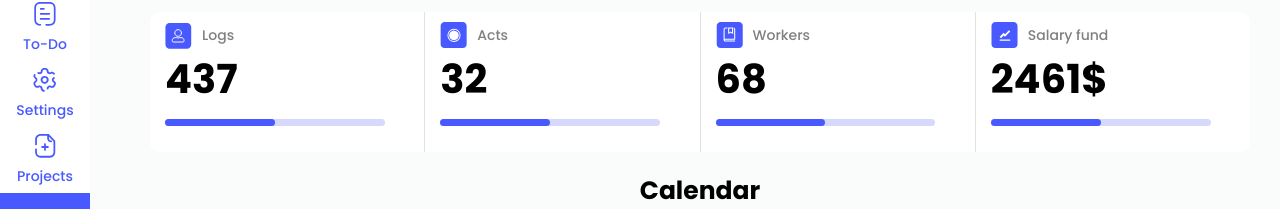
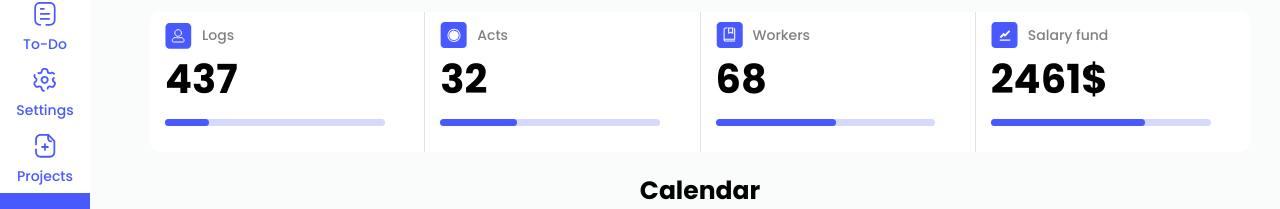
Before and after one commit to TheMuCiT/cryptocurrencyDashboard, a React (Create React App) app in the folder frontend/: page /about in a window 1280 px wide. Shown: the part 261-470 px from the top of the page. Built offline with nearby package versions, Linux system fonts and the light colour scheme.

Commit message:
Progress Bar

```diff
--- /dev/null
+++ b/frontend/src/components/ProgressBar/ProgressBar.js
@@ -0,0 +1,31 @@
+import React from 'react'
+import PropTypes from 'prop-types'
+
+const ProgressBar = ({ width, height, percentComplete, barColor, percentColor }) => {
+     return (
+          <div className='progress' style={{ width: width, height: height, backgroundColor: barColor }}>
+               <div
+                    className='progress-done'
+                    style={{ width: `${percentComplete}%`, backgroundColor: percentColor }}
+               />
+          </div>
+     )
+}
+
+ProgressBar.propTypes = {
+     width: PropTypes.string,
+     height: PropTypes.string,
+     percentComplete: PropTypes.number,
+     barColor: PropTypes.string,
+     percentColor: PropTypes.string,
+}
+
+ProgressBar.defaultProps = {
+     width: '5rem',
+     height: '1rem',
+     percentComplete: 50,
+     barColor: '#d6d9fc',
+     percentColor: '#485aff',
+}
+
+export default ProgressBar
--- a/frontend/src/pages/dashboard/Dashboard.js
+++ b/frontend/src/pages/dashboard/Dashboard.js
@@ -2,6 +2,7 @@ import React, { useState } from 'react'
 import DropdownNotification from '../../components/dropdown/DropdownNotification'
 import Calendar from '../../components/calendar/Calendar'
 import DropdownStatus from '../../components/dropdown/DropdownStatus'
+import ProgressBar from '../../components/ProgressBar/ProgressBar'
 
 import Search from '../../icons/Search'
 import BackArrow from '../../icons/BackArrow'
@@ -10,13 +11,13 @@ import SalaryFundIcon from '../../icons/SalaryFundIcon'
 import ActsIcon from '../../icons/ActsIcon'
 import WorkersIcon from '../../icons/WorkersIcon'
 import AddIcon from '../../icons/AddIcon'
+import DropDownArrowIcon from '../../icons/DropDownArrowIcon'
 
 import WorkingIMG from '../../images/Working.jpg'
 import DocumentIMG from '../../images/Document.jpg'
 import DataIMG from '../../images/Data.jpg'
 
 import './dashboard.css'
-import DropDownArrowIcon from '../../icons/DropDownArrowIcon'
 
 const Dashboard = () => {
      const [dropdown, setdropdown] = useState(false)
@@ -79,9 +80,7 @@ const Dashboard = () => {
                                         <div className='dashboardOverviewTitleText'>Logs</div>
                                    </div>
                                    <div className='dashboardOverviewBoxText'>437</div>
-                                   <div className='progress'>
-                                        <div className='progress-done' data-done='70' />
-                                   </div>
+                                   <ProgressBar width={'90%'} height={'7px'} percentComplete={20} />
                               </div>
                               <div className='dashboardOverviewBox border '>
                                    <div className='dashboardOverviewTitle'>
@@ -90,9 +89,7 @@ const Dashboard = () => {
                                    </div>
 
                                    <div className='dashboardOverviewBoxText'>32</div>
-                                   <div className='progress'>
-                                        <div className='progress-done' data-done='70' />
-                                   </div>
+                                   <ProgressBar width={'90%'} height={'7px'} percentComplete={35} />
                               </div>
                               <div className='dashboardOverviewBox border'>
                                    <div className='dashboardOverviewTitle'>
@@ -101,9 +98,7 @@ const Dashboard = () => {
                                    </div>
 
                                    <div className='dashboardOverviewBoxText'>68</div>
-                                   <div className='progress'>
-                                        <div className='progress-done' data-done='70' />
-                                   </div>
+                                   <ProgressBar width={'90%'} height={'7px'} percentComplete={55} />
                               </div>
                               <div className='dashboardOverviewBox'>
                                    <div className='dashboardOverviewTitle'>
@@ -112,9 +107,7 @@ const Dashboard = () => {
                                    </div>
 
                                    <div className='dashboardOverviewBoxText'>2461$</div>
-                                   <div className='progress'>
-                                        <div className='progress-done' data-done='70' />
-                                   </div>
+                                   <ProgressBar width={'90%'} height={'7px'} percentComplete={70} />
                               </div>
                          </div>
                     </div>
--- a/frontend/src/pages/dashboard/dashboard.css
+++ b/frontend/src/pages/dashboard/dashboard.css
@@ -357,7 +357,6 @@
 
 .progress {
      margin: 10px 0px 0px 0px;
-     background-color: #d6d9fc;
      border-radius: 20px;
      height: 7px;
      width: 90%;
@@ -366,8 +365,6 @@
 .progress-done {
      height: 100%;
      border-radius: 20px;
-     width: 50%;
-     background-color: #485aff;
 }
 
 .verticalProgressBar {
```
